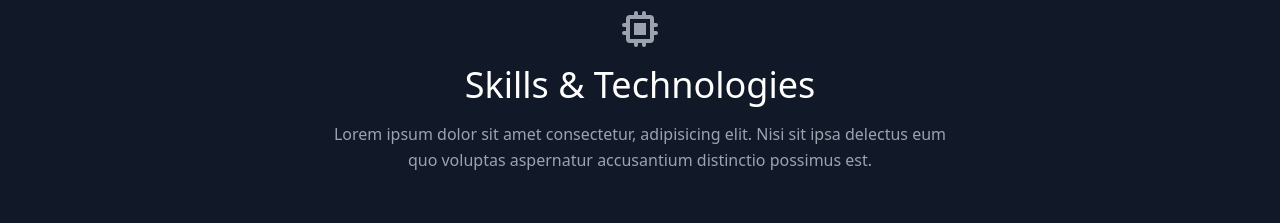
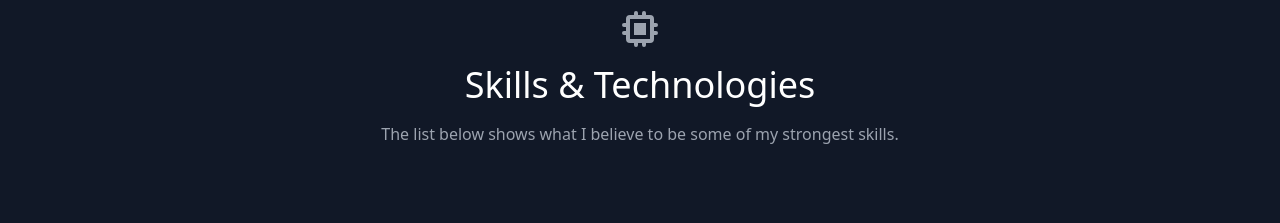
Before and after one commit to ARivers223/Portfolio, a React (Create React App) app: page / in a window 1280 px wide. Shown: the part 2200-2423 px from the top of the page. Built offline with nearby package versions, Linux system fonts and the light colour scheme.

Commit message:
Removes lorem ipsum that somehow resurfaced.

```diff
--- a/src/components/Skills.js
+++ b/src/components/Skills.js
@@ -12,9 +12,7 @@ export default function Skills() {
             Skills &amp; Technologies
           </h1>
           <p className="text-base leading-relaxed xl:w-2/4 lg:w-3/4 mx-auto">
-            Lorem ipsum dolor sit amet consectetur, adipisicing elit. Nisi sit
-            ipsa delectus eum quo voluptas aspernatur accusantium distinctio
-            possimus est.
+             The list below shows what I believe to be some of my strongest skills.
           </p>
         </div>
         <div className="flex flex-wrap lg:w-4/5 sm:mx-auto sm:mb-2 -mx-2">
```
